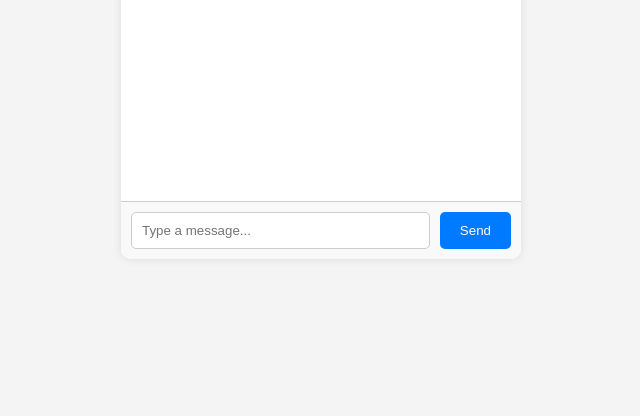
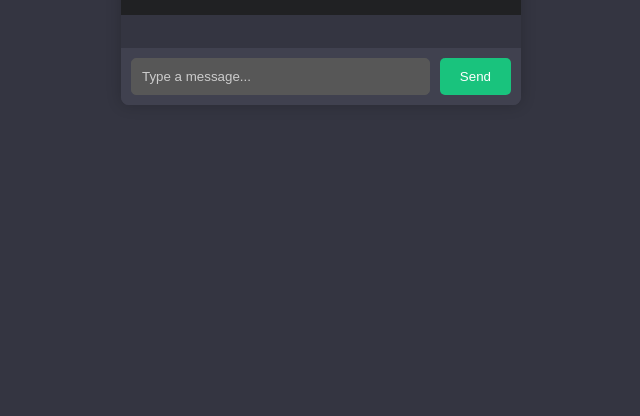
Before and after one commit to Nethra1619/chatbot, a plain HTML site: page index.html in a window 1280 px wide. Shown: the part 384-800 px from the top of the page, without its empty margins (319-959 px from the left). Drawn offline with Linux system fonts and the light colour scheme.

Commit message:
Update styles.css

```diff
--- a/styles.css
+++ b/styles.css
@@ -1,4 +1,4 @@
-body {
+ body {
     font-family: Arial, sans-serif;
     background-color: #f4f4f4;
     margin: 0;
@@ -7,46 +7,61 @@ body {
     justify-content: center;
     align-items: center;
     height: 100vh;
+    background-color: #343541;
 }
 
 .chat-container {
     width: 400px;
-    background-color: #fff;
-    box-shadow: 0 0 10px rgba(0, 0, 0, 0.1);
-    border-radius: 10px;
+    max-width: 100%;
+    background-color: #40414f;
+    box-shadow: 0 0 15px rgba(0, 0, 0, 0.2);
+    border-radius: 8px;
     overflow: hidden;
+    display: flex;
+    flex-direction: column;
 }
 
 .chat-header {
-    background-color: #007bff;
+    background-color: #202123;
     color: white;
-    padding: 15px;
+    padding: 10px;
     text-align: center;
+    border-bottom: 1px solid #343541;
 }
 
 .chat-box {
+    flex: 1;
     padding: 15px;
     height: 300px;
     overflow-y: auto;
-    border-bottom: 1px solid #ccc;
+    background-color: #343541;
+    color: white;
+    border-bottom: 1px solid #343541;
 }
 
 .chat-input {
     display: flex;
     padding: 10px;
-    background-color: #f9f9f9;
+    background-color: #40414f;
+    border-top: 1px solid #343541;
 }
 
 .chat-input input {
-    width: 100%;
+    flex: 1;
     padding: 10px;
-    border: 1px solid #ccc;
+    border: 1px solid #575757;
     border-radius: 5px;
+    background-color: #575757;
+    color: white;
     margin-right: 10px;
 }
 
+.chat-input input::placeholder {
+    color: #ccc;
+}
+
 .chat-input button {
-    background-color: #007bff;
+    background-color: #19c37d;
     color: white;
     border: none;
     padding: 10px 20px;
@@ -55,24 +70,35 @@ body {
 }
 
 .chat-input button:hover {
-    background-color: #0056b3;
+    background-color: #14a366;
 }
 
 .message {
     margin-bottom: 10px;
     padding: 10px;
-    border-radius: 10px;
-    max-width: 70%;
+    border-radius: 8px;
+    max-width: 80%;
+    display: inline-block;
+    word-wrap: break-word;
 }
 
 .message.user {
-    background-color: #007bff;
+    background-color: #1a7f6e;
     color: white;
     align-self: flex-end;
 }
 
 .message.bot {
-    background-color: #f1f1f1;
-    color: black;
+    background-color: #40414f;
+    color: white;
     align-self: flex-start;
 }
+
+#chat-box::-webkit-scrollbar {
+    width: 8px;
+}
+
+#chat-box::-webkit-scrollbar-thumb {
+    background-color: #555;
+    border-radius: 4px;
+}
```
